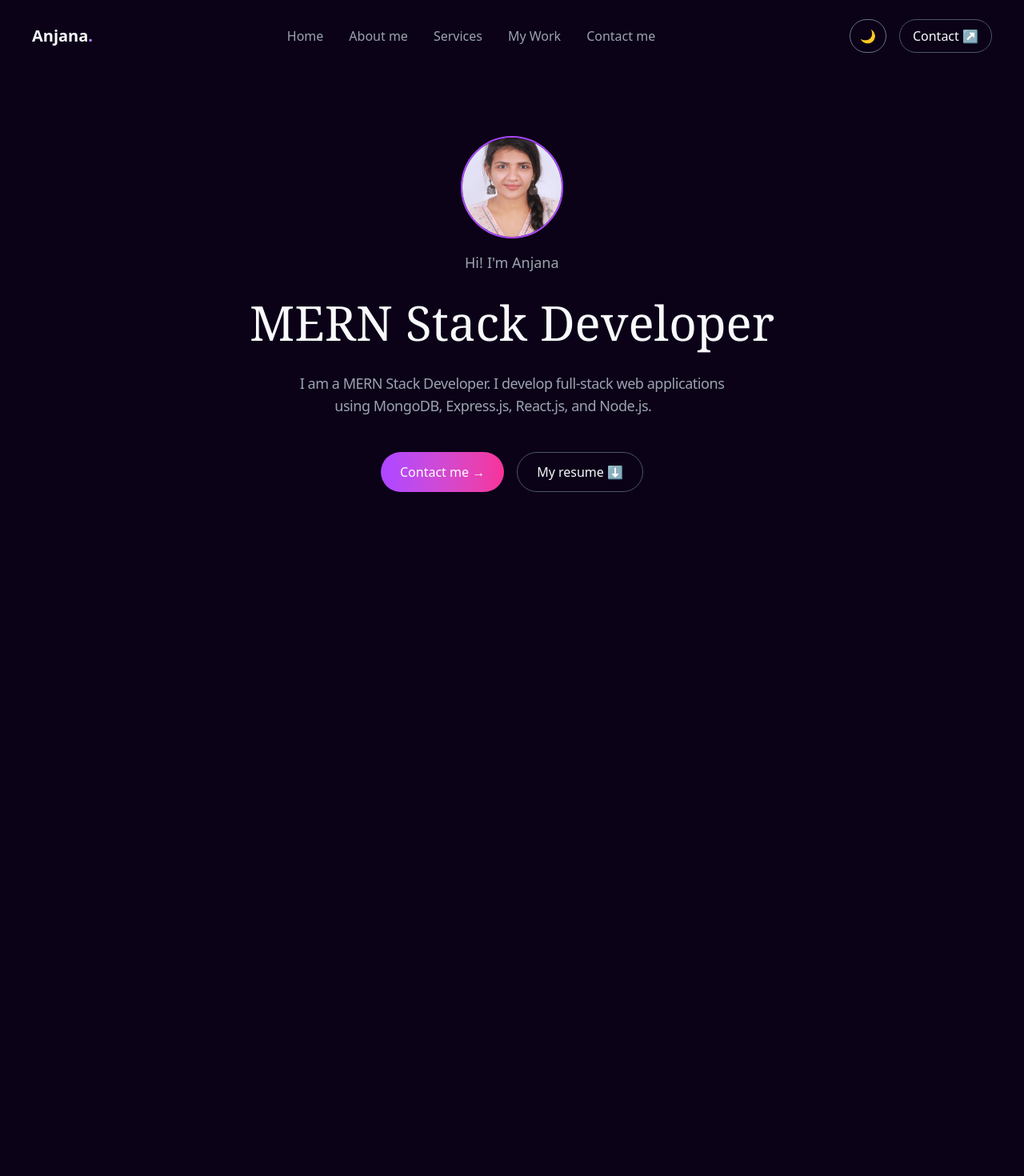
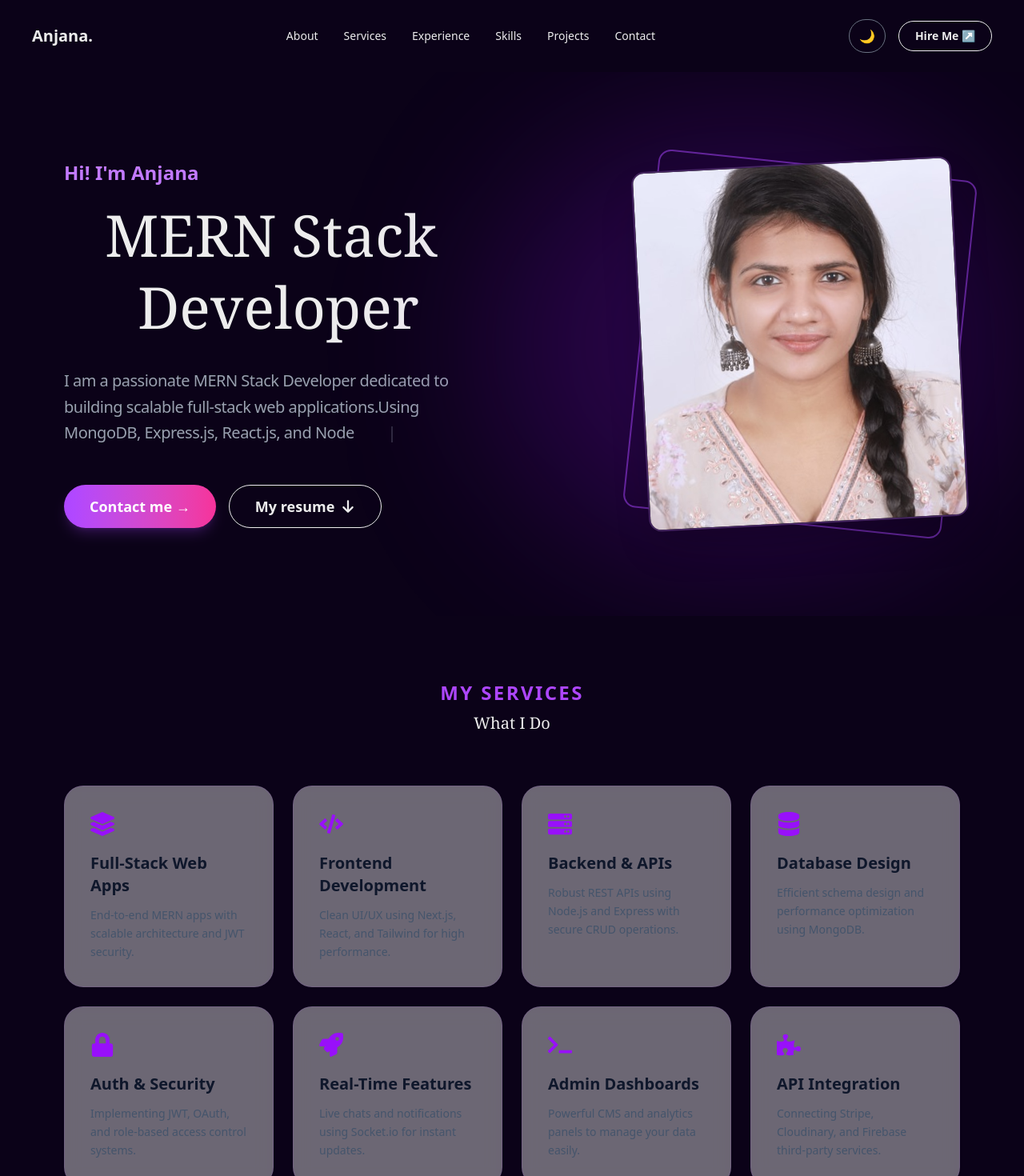
Before and after one commit to Anjana-20782/anjana-portfolio, a Next.js app: page / in a window 1280 px wide. Shown: the top 1470 px of the page at 80% size. Before the commit the page ends 800 px from the top, so only its background shows below. Built offline with nearby package versions, Linux system fonts and the light colour scheme.

Commit message:
services section added

```diff
--- a/app/globals.css
+++ b/app/globals.css
@@ -1,23 +1,15 @@
 @import "tailwindcss";
 
-/* ---------- LIGHT MODE (DEFAULT) ---------- */
+/* Light theme (default) */
 :root {
-  --background: #f8fafc;      /* soft light gray */
-  --foreground: #0f172a;      /* dark slate (main text) */
-
-  --muted: #475569;           /* secondary text */
-  --border: #cbd5e1;          /* borders */
-  --accent: #9333ea;          /* purple accent */
+  --background: #ffffff;
+  --foreground: #171717;
 }
 
-/* ---------- DARK MODE ---------- */
+/* Dark theme */
 .dark {
-  --background: #0b0218;      /* your dark bg */
-  --foreground: #f8fafc;
-
-  --muted: #9ca3af;
-  --border: #4b5563;
-  --accent: #c084fc;
+  --background: #0b0218;
+  --foreground: #ededed;
 }
 
 body {
--- a/app/page.tsx
+++ b/app/page.tsx
@@ -1,11 +1,22 @@
 import Navbar from "@/components/Navbar";
 import Hero from "@/components/Hero";
+import Services from "@/components/Services";
 
 export default function Home() {
   return (
     <main className="min-h-screen">
       <Navbar />
-      <Hero />
+
+      {/* about section */}
+      <section id="about" className="scroll-mt-20">
+        <Hero />
+      </section>
+
+    {/* Services Section */}
+      <section id="services" className="scroll-mt-20">
+        <Services />
+      </section>
+
     </main>
   );
 }
--- a/components/Hero.tsx
+++ b/components/Hero.tsx
@@ -1,66 +1,76 @@
 "use client";
-
+import { FaArrowDown } from "react-icons/fa6";
 import Image from "next/image";
 import profilePic from "../images/profileicon.jpeg";
 import BlurText from "./BlurText";
-import TextType from "./TextType"; // Import the new component
+import TextType from "./TextType";
 
 export default function Hero() {
   return (
-    <section className="flex flex-col items-center text-center mt-20 px-4">
-      {/* Profile Image Container */}
-      <div className="relative w-32 h-32 mb-4">
-        <Image
-          src={profilePic}
-          alt="Anjana Profile"
-          fill
-          className="rounded-full object-cover border-2 border-purple-500"
-          priority
-        />
-      </div>
+    <section className="flex flex-col-reverse md:flex-row items-center justify-between min-h-[85vh] px-6 md:px-20 py-10 md:py-20 gap-12 overflow-hidden">
 
-      {/* Animated Intro */}
+      {/* LEFT SIDE: Content */}
+      <div className="flex-1 flex flex-col items-start text-left max-w-2xl">
         <BlurText
           text="Hi! I'm Anjana"
           delay={100}
           animateBy="words"
           direction="bottom"
-        className="text-[color:var(--muted)] mb-6 text-lg"
+          className="text-purple-400 mb-4 text-xl md:text-2xl font-bold"
         />
 
-      {/* Animated Main Heading */}
         <BlurText
           text="MERN Stack Developer"
           delay={150}
           animateBy="words"
           direction="top"
-        className="text-5xl md:text-6xl font-serif leading-tight"
+          className="text-2xl md:text-7xl font-serif leading-tight mb-8 "
         />
 
-      {/* Typewriter Paragraph Effect */}
-      <div className="text-[color:var(--muted)] max-w-xl mt-6 min-h-[60px]">
+        <div className="text-gray-400 max-w-lg min-h-[80px] mb-8">
           <TextType
             text={[
-            "I am a MERN Stack Developer. I develop full-stack web applications using MongoDB, Express.js, React.js, and Node.js."
+             "I am a passionate MERN Stack Developer dedicated to building scalable full-stack web applications.Using MongoDB, Express.js, React.js, and Node.js, I transform complex ideas into seamless digital experiences."
             ]}
             typingSpeed={40}
-          pauseDuration={3000}
             loop={true}
-          showCursor={true}
-          cursorCharacter="|"
-          className="text-lg"
+            className="text-lg md:text-xl leading-relaxed"
           />
         </div>
 
-      <div className="flex gap-4 mt-10">
-        <button className="bg-gradient-to-r from-purple-500 to-pink-500 text-white px-6 py-3 rounded-full hover:opacity-90 transition">
+        <div className="flex flex-wrap gap-4 mt-4">
+          <button className="bg-gradient-to-r from-purple-500 to-pink-500 text-white px-8 py-3 rounded-full hover:opacity-90 transition-all font-semibold text-lg shadow-lg shadow-purple-500/20">
             Contact me →
           </button>
 
-        <button className="border border-[color:var(--border)] px-6 py-3 rounded-full hover:bg-white/5 transition">
-          My resume ⬇
+          <button className="border px-8 py-3 rounded-full hover:bg-white/5 transition-all font-semibold text-lg flex justify-center items-center gap-2">
+            My resume <FaArrowDown />
           </button>
         </div>
+      </div>
+
+      {/* RIGHT SIDE: Styled Image */}
+      <div className="flex-1 flex justify-center md:justify-end relative">
+        {/* Large background glow effect */}
+        <div className="absolute top-1/2 left-1/2 -translate-x-1/2 -translate-y-1/2 w-[120%] h-[120%] bg-purple-600/20 blur-[100px] rounded-full z-0" />
+
+        <div className="relative w-72 h-80 md:w-[400px] md:h-[450px] z-10 group">
+          {/* The Border Frame */}
+          <div className="absolute inset-0 border-2 border-purple-500/50 rounded-2xl rotate-6 group-hover:rotate-0 transition-transform duration-500" />
+
+          {/* The Image Container */}
+          <div className="relative w-full h-full bg-[#1a1a1a] rounded-2xl overflow-hidden border-2 border-purple-500/30 -rotate-3 group-hover:rotate-0 transition-transform duration-500 shadow-2xl">
+            <Image
+              src={profilePic}
+              alt="Anjana Profile"
+              fill
+              className="object-cover grayscale-[20%] group-hover:grayscale-0 transition-all duration-500"
+              priority
+            />
+          </div>
+        </div>
+      </div>
+
     </section>
   );
 }
--- a/components/Navbar.tsx
+++ b/components/Navbar.tsx
@@ -8,24 +8,29 @@ export default function Navbar() {
 
       {/* Logo */}
       <h1 className="text-xl font-bold">
-  Anjana<span className="text-[color:var(--accent)]">.</span>
-</h1>
+        Anjana<span className="text-[color:var(--accent)]">.</span>
+      </h1>
 
-      {/* Menu */}
-      <ul className="hidden md:flex gap-8 text-[color:var(--muted)]">
-        <li className="hover:text-white cursor-pointer">Home</li>
-        <li className="hover:text-white cursor-pointer">About me</li>
-        <li className="hover:text-white cursor-pointer">Services</li>
-        <li className="hover:text-white cursor-pointer">My Work</li>
-        <li className="hover:text-white cursor-pointer">Contact me</li>
+      {/* Updated Menu Sections */}
+      <ul className="hidden md:flex gap-8 text-[color:var(--muted)] text-sm font-medium">
+        <li className="hover:text-white cursor-pointer transition">
+          <a href="#about">About</a>
+          </li>
+      <li className="hover:text-white cursor-pointer transition">
+    <a href="#services">Services</a>
+  </li>
+        <li className="hover:text-white cursor-pointer transition">Experience</li>
+        <li className="hover:text-white cursor-pointer transition">Skills</li>
+        <li className="hover:text-white cursor-pointer transition">Projects</li>
+        <li className="hover:text-white cursor-pointer transition">Contact</li>
       </ul>
 
-      {/* Right */}
+      {/* Right Side */}
       <div className="flex items-center gap-4">
         <ThemeToggle />
-        <button className="border border-[color:var(--border)] text-[color:var(--foreground)] px-4 py-2 rounded-full hover:bg-[color:var(--accent)] hover:text-white transition">
-  Contact ↗
-</button>
+        <button className="border border-[color:var(--border)] text-[color:var(--foreground)] px-5 py-2 rounded-full hover:bg-white hover:text-black transition text-sm font-semibold">
+          Hire Me ↗
+        </button>
       </div>
     </nav>
   );
--- /dev/null
+++ b/components/Services.tsx
@@ -0,0 +1,87 @@
+"use client";
+
+import React from "react";
+// Changed from Fa6 to Fa to match your imports
+import {
+  FaCode, FaLayerGroup, FaServer, FaDatabase,
+  FaLock, FaRocket, FaTerminal, FaPuzzlePiece, FaCloudUploadAlt, FaTools
+} from "react-icons/fa";
+
+const services = [
+  {
+    title: "Full-Stack Web Apps",
+    desc: "End-to-end MERN apps with scalable architecture and JWT security.",
+    icon: <FaLayerGroup />,
+  },
+  {
+    title: "Frontend Development",
+    desc: "Clean UI/UX using Next.js, React, and Tailwind for high performance.",
+    icon: <FaCode />,
+  },
+  {
+    title: "Backend & APIs",
+    desc: "Robust REST APIs using Node.js and Express with secure CRUD operations.",
+    icon: <FaServer />,
+  },
+  {
+    title: "Database Design",
+    desc: "Efficient schema design and performance optimization using MongoDB.",
+    icon: <FaDatabase />,
+  },
+  {
+    title: "Auth & Security",
+    desc: "Implementing JWT, OAuth, and role-based access control systems.",
+    icon: <FaLock />,
+  },
+  {
+    title: "Real-Time Features",
+    desc: "Live chats and notifications using Socket.io for instant updates.",
+    icon: <FaRocket />,
+  },
+  {
+    title: "Admin Dashboards",
+    desc: "Powerful CMS and analytics panels to manage your data easily.",
+    icon: <FaTerminal />,
+  },
+  {
+    title: "API Integration",
+    desc: "Connecting Stripe, Cloudinary, and Firebase third-party services.",
+    icon: <FaPuzzlePiece />,
+  },
+];
+
+export default function Services() {
+  return (
+    <section id="services" className="py-20 px-6 md:px-20 relative overflow-hidden bg-[color:var(--background)]">
+
+      {/* Background Gradient Glow - Matches your Hero section exactly */}
+      <div className="absolute top-0 right-0 w-[500px] h-[500px] bg-purple-600/15 blur-[130px] rounded-full -z-10" />
+      <div className="absolute bottom-0 left-0 w-[400px] h-[400px] bg-pink-600/10 blur-[130px] rounded-full -z-10" />
+
+      <div className="text-center mb-16">
+        <h2 className="text-purple-500 font-bold tracking-widest uppercase text-2xl mb-2">My Services</h2>
+        <h3 className="text-xl md:text-xl font-serif text-[color:var(--foreground)]">What I Do</h3>
+      </div>
+
+      {/* Grid: 1 column mobile, 2 columns tablet, 4 columns desktop */}
+      <div className="grid grid-cols-1 sm:grid-cols-2 lg:grid-cols-4 gap-6 relative z-10">
+        {services.map((service, index) => (
+          <div
+            key={index}
+            className="group p-8 rounded-3xl border border-purple-500/10 bg-white/40 dark:bg-white/5 backdrop-blur-md hover:border-purple-500 transition-all duration-500 shadow-sm hover:shadow-purple-500/10 flex flex-col items-start"
+          >
+            <div className="text-3xl text-purple-600 dark:text-purple-400 mb-5 group-hover:scale-110 group-hover:rotate-3 transition-transform duration-300">
+              {service.icon}
+            </div>
+            <h4 className="text-xl font-bold mb-3 text-slate-900 dark:text-white group-hover:text-purple-500 transition-colors">
+              {service.title}
+            </h4>
+            <p className="text-sm text-slate-600 dark:text-gray-400 leading-relaxed">
+              {service.desc}
+            </p>
+          </div>
+        ))}
+      </div>
+    </section>
+  );
+}
--- a/package.json
+++ b/package.json
@@ -14,6 +14,7 @@
     "next-themes": "^0.3.0",
     "react": "18.2.0",
     "react-dom": "18.2.0",
+    "react-icons": "^5.5.0",
     "tailwind-merge": "^3.4.0"
   },
   "devDependencies": {
```
Also changed, not shown: 1 other file (tests, documents, lock files or other folders). Lines whose indentation alone changed are shown as unchanged.
